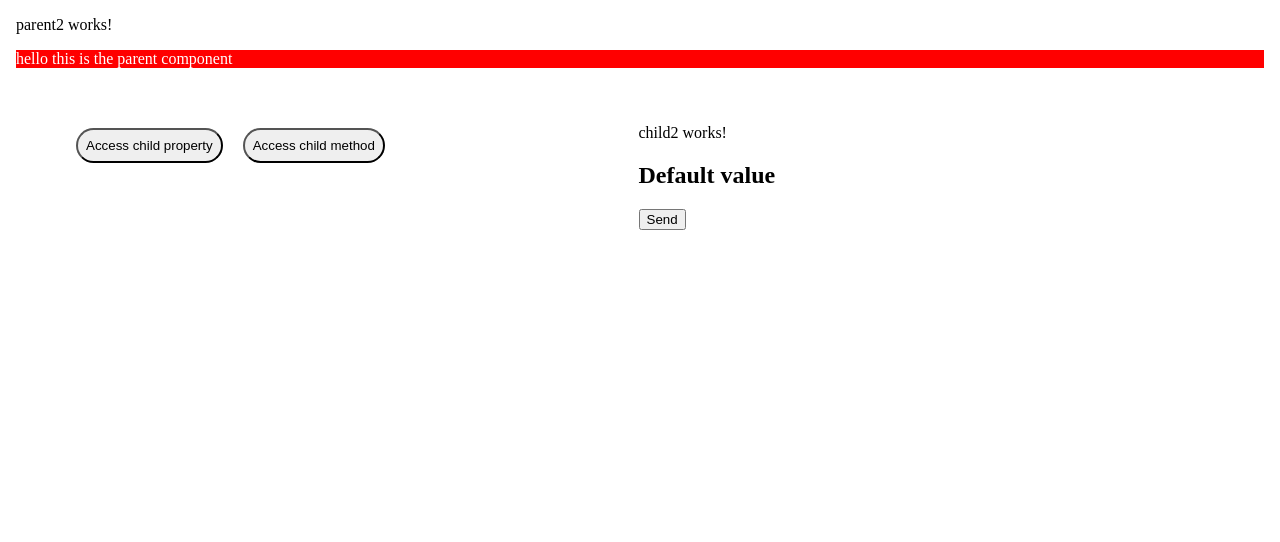
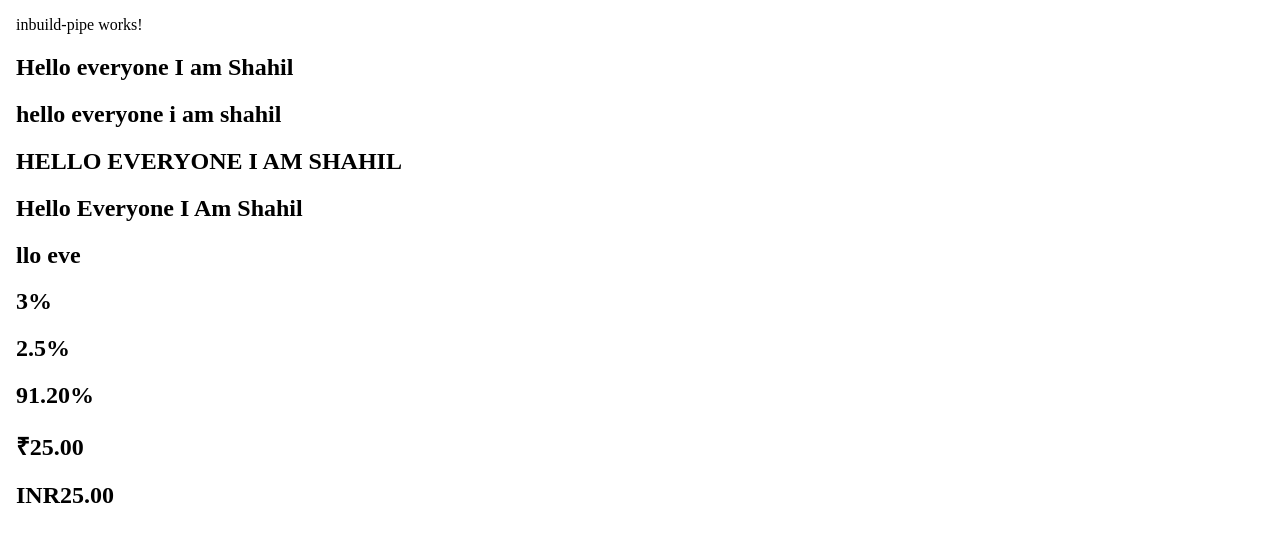
Before and after one commit to shahilmohamed/angular_basics, an Angular app: page / in a window 1280 px wide. Shown: the top 542 px of the page. Built offline with nearby package versions, Linux system fonts and the light colour scheme.

Commit message:
Inbuild Pipe

```diff
--- a/src/app/app.component.html
+++ b/src/app/app.component.html
@@ -19,6 +19,7 @@
   <!-- <app-for-directive></app-for-directive>  -->
    <!-- <app-switch-directive></app-switch-directive> -->
     <!-- <app-parent></app-parent> -->
-    <app-parent2></app-parent2>
+    <!-- <app-parent2></app-parent2> -->
+  <app-inbuild-pipe></app-inbuild-pipe>
 </body>
 </html>
--- a/src/app/app.module.ts
+++ b/src/app/app.module.ts
@@ -20,6 +20,7 @@ import { ParentComponent } from './parent/parent.component';
 import { Child1Component } from './child1/child1.component';
 import { Child2Component } from './child2/child2.component';
 import { Parent2Component } from './parent2/parent2.component';
+import { InbuildPipeComponent } from './inbuild-pipe/inbuild-pipe.component';
 
 @NgModule({
   declarations: [
@@ -39,7 +40,8 @@ import { Parent2Component } from './parent2/parent2.component';
     ParentComponent,
     Child1Component,
     Child2Component,
-    Parent2Component
+    Parent2Component,
+    InbuildPipeComponent
   ],
   imports: [
     BrowserModule,
--- /dev/null
+++ b/src/app/inbuild-pipe/inbuild-pipe.component.html
@@ -0,0 +1,16 @@
+<p>inbuild-pipe works!</p>
+<h2>{{strData}}</h2>
+<h2>{{strData | lowercase}}</h2>
+<h2>{{strData | uppercase}}</h2>
+<h2>{{strData | titlecase}}</h2>
+<h2>{{strData | slice:2:9}}</h2>
+<h2>{{0.025 | percent}}</h2>
+<!-- output is 3% -->
+ <h2>{{0.025 | percent:'1.1'}}</h2>
+ <!-- output 2.5% -->
+  <h2>{{0.912 | percent:'2.2'}}</h2>
+  <!-- output 91.20% -->
+<h2>{{25 | currency : 'INR'}}</h2>
+<!--output ₹25.00 -->
+<h2>{{25 | currency : 'INR' : 'code'}}</h2>
+<!-- output INR25.00 -->
--- /dev/null
+++ b/src/app/inbuild-pipe/inbuild-pipe.component.ts
@@ -0,0 +1,17 @@
+import { Component, OnInit } from '@angular/core';
+
+@Component({
+  selector: 'app-inbuild-pipe',
+  templateUrl: './inbuild-pipe.component.html',
+  styleUrls: ['./inbuild-pipe.component.css']
+})
+export class InbuildPipeComponent implements OnInit {
+
+  constructor() { }
+
+  strData:string='Hello everyone I am Shahil'
+
+  ngOnInit(): void {
+  }
+
+}
```
Also changed, not shown: src/app/inbuild-pipe/inbuild-pipe.component.css (added), 1 other file (tests, documents, lock files or other folders).
